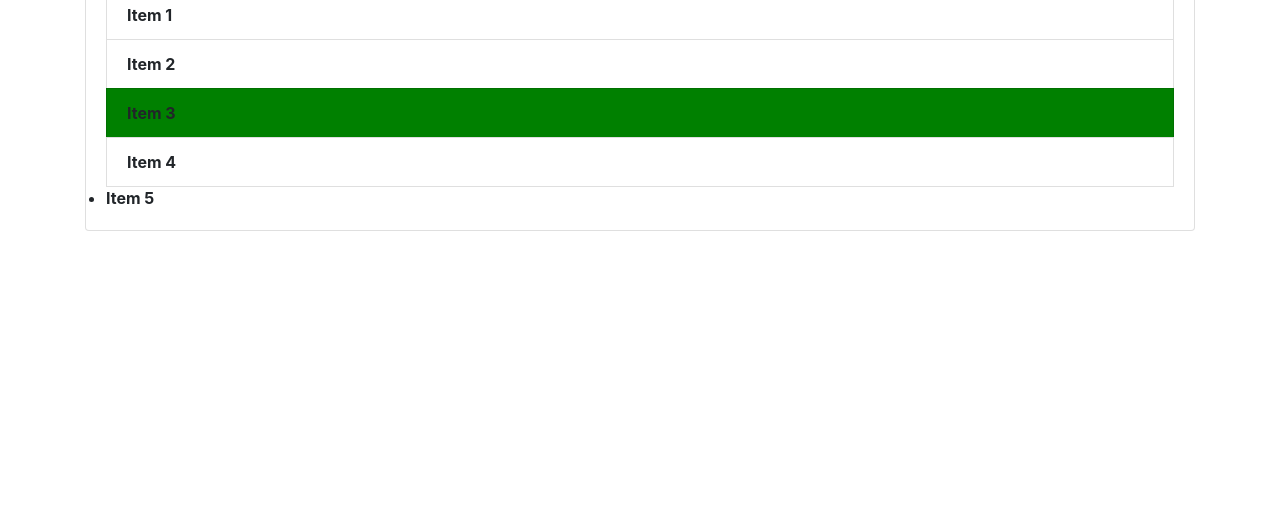
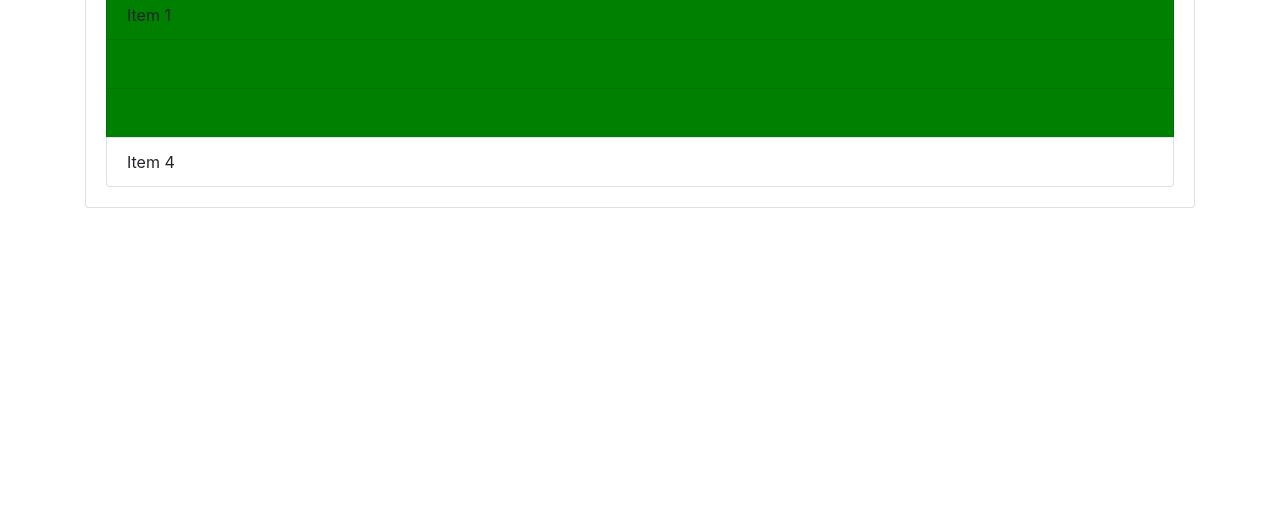
Before and after one commit to arundhati-shreya/Dom-manipulation2, a plain HTML site: page index.html in a window 1280 px wide. Shown: the part 287-800 px from the top of the page. Drawn offline with nearby package versions, Linux system fonts and the light colour scheme.

Commit message:
Dom manipulation-4

```diff
--- a/index.html
+++ b/index.html
@@ -27,7 +27,6 @@
       <li class="list-group-item">Item 2</li>
       <li class="list-group-item">Item 3</li>
       <li class="list-group-item">Item 4</li>
-      <li>Item 5</li>
     </ul>
    </div>
   </div>
--- a/index.js
+++ b/index.js
@@ -74,22 +74,43 @@
 // }
 
 // Assignment-4 Add a new li element without the same class Name
-// editing it with getelementsbyclassname
-var items = document.getElementsByClassName('list-group-item');
+// // editing it with getelementsbyclassname
+// var items = document.getElementsByClassName('list-group-item');
+// console.log(items);
+// console.log(items[2]);
+// items[2].style.backgroundColor = 'green';
+
+// for(var i=0;i<items.length;i++){
+//     items[i].style.fontWeight = 'bold';
+// }
+
+// // editing it with getelementbytagname
+// var li = document.getElementsByTagName('li');
+// console.log(li);
+// console.log(li[2]);
+// li[2].style.backgroundColor = 'green';
+
+// for(var i=0;i<li.length;i++){
+//     li[i].style.fontWeight = 'bold';
+// }
+
+// Assignment 5
+//Make the 2nd item have green background color
+var secondItem = document.querySelector('.list-group-item:nth-child(2)');
+secondItem.style.backgroundColor='green';
+
+// Make the 3rd item invisible
+var secondItem = document.querySelector('.list-group-item:nth-child(3)');
+secondItem.style.color='transparent';
+
+//Using QuerySelectorALL change the font color to green for 2nd item in the item list
+var items = document.querySelectorAll('.list-group-item');
 console.log(items);
-console.log(items[2]);
-items[2].style.backgroundColor = 'green';
+items[1].style.color='green';
 
-for(var i=0;i<items.length;i++){
-    items[i].style.fontWeight = 'bold';
+//Choose all the odd elements and make their background green using QuerySelectorALL
+var odd=document.querySelectorAll('li:nth-child(odd)');
+
+for(var i=0;i<odd.length;i++){
+    odd[i].style.backgroundColor='green';
 }
-
-// editing it with getelementbytagname
-var li = document.getElementsByTagName('li');
-console.log(li);
-console.log(li[2]);
-li[2].style.backgroundColor = 'green';
-
-for(var i=0;i<li.length;i++){
-    li[i].style.fontWeight = 'bold';
-}
```
